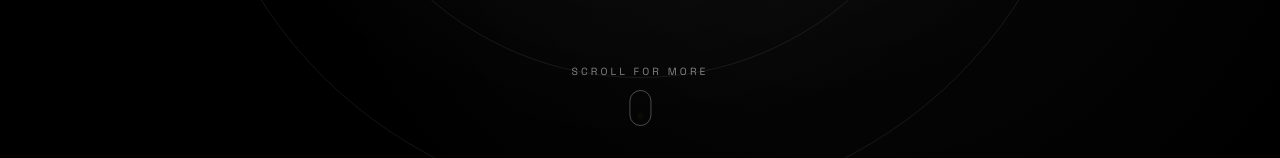
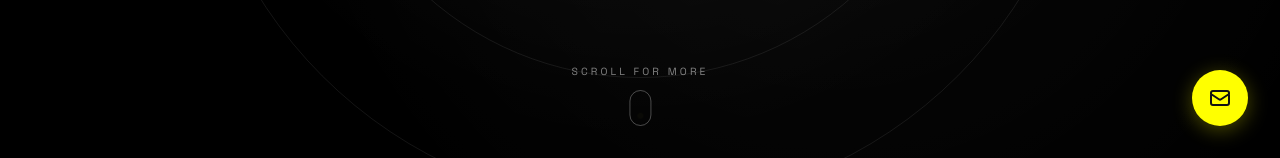
Before and after one commit to jsfl-24/Spinx, a Vue app: page / in a window 1280 px wide. Shown: the part 642-800 px from the top of the page. Built offline with nearby package versions, Linux system fonts and the light colour scheme.

Commit message:
add FloatingContactButton component for quick access to contact section

```diff
--- a/src/App.vue
+++ b/src/App.vue
@@ -5,6 +5,7 @@ import Team from "./components/Team.vue";
 import Gallery from "./components/Gallery.vue";
 import Contact from "./components/Contact.vue";
 import Footer from "./components/Footer.vue";
+import FloatingContactButton from "./components/FloatingContactButton.vue";
 </script>
 
 <template>
@@ -14,5 +15,6 @@ import Footer from "./components/Footer.vue";
   <Gallery />
   <Contact />
   <Footer />
+  <FloatingContactButton />
 </template>
 <style></style>
--- /dev/null
+++ b/src/components/FloatingContactButton.vue
@@ -0,0 +1,68 @@
+<template>
+  <a
+    href="#contact"
+    class="floating-button"
+    title="Contact us"
+    aria-label="Contact us"
+  >
+    <svg
+      class="button-icon"
+      fill="none"
+      stroke="currentColor"
+      viewBox="0 0 24 24"
+    >
+      <path
+        stroke-linecap="round"
+        stroke-linejoin="round"
+        stroke-width="2"
+        d="M3 8l7.89 5.26a2 2 0 002.22 0L21 8M5 19h14a2 2 0 002-2V7a2 2 0 00-2-2H5a2 2 0 00-2 2v10a2 2 0 002 2z"
+      />
+    </svg>
+  </a>
+</template>
+
+<style scoped>
+.floating-button {
+  position: fixed;
+  bottom: 32px;
+  right: 32px;
+  width: 56px;
+  height: 56px;
+  background: #ffff00;
+  color: #121212;
+  border-radius: 999px;
+  display: flex;
+  align-items: center;
+  justify-content: center;
+  text-decoration: none;
+  box-shadow: 0 4px 20px rgba(255, 255, 0, 0.3);
+  transition: all 0.3s ease;
+  z-index: 99;
+}
+
+.floating-button:hover {
+  background: #fff;
+  box-shadow: 0 6px 28px rgba(255, 255, 0, 0.4);
+  transform: translateY(-4px);
+}
+
+.button-icon {
+  width: 24px;
+  height: 24px;
+  stroke-width: 2;
+}
+
+@media (max-width: 640px) {
+  .floating-button {
+    bottom: 20px;
+    right: 20px;
+    width: 48px;
+    height: 48px;
+  }
+
+  .button-icon {
+    width: 20px;
+    height: 20px;
+  }
+}
+</style>
```
